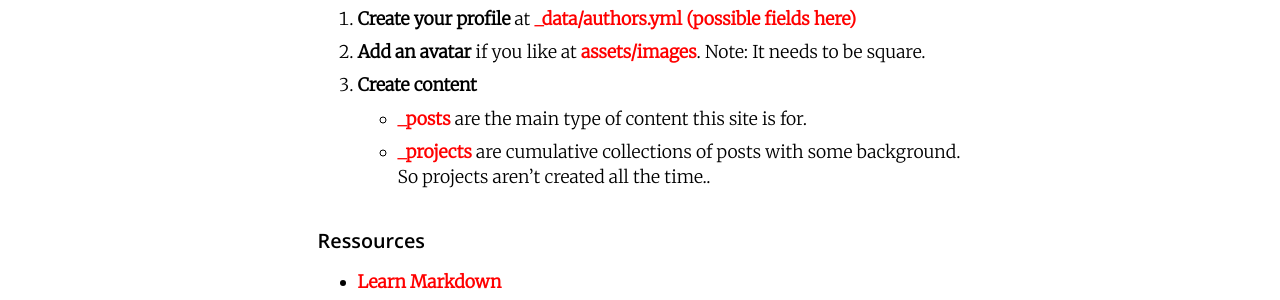
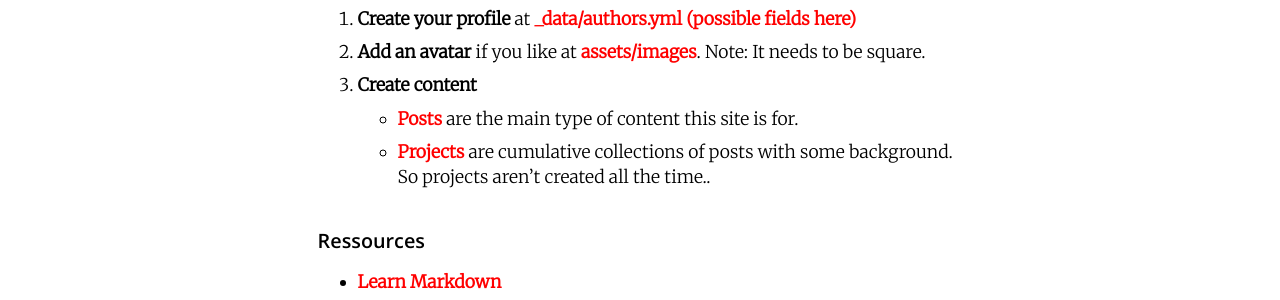
Before and after one commit to zidatalab/zidatalab.github.io, a Jekyll site: the page built from _pages/Internal.md, in a window 1280 px wide. Shown: the part 496-796 px from the top of the page. Built offline with Jekyll 4.4.1, drawn with Linux system fonts in a browser that asks for light colours; cached includes are drawn as plain includes; nearby versions of some CDN libraries.

```diff
--- a/_pages/Internal.md
+++ b/_pages/Internal.md
@@ -18,8 +18,8 @@ The github repository of this site is located here: [https://github.com/zidatala
 1. **Create your profile** at [_data/authors.yml](https://github.com/zidatalab/zidatalab.github.io/blob/master/_data/authors.yml)  [(possible fields here)](https://mmistakes.github.io/minimal-mistakes/docs/authors/)
 2. **Add an avatar** if you like at [assets/images](https://github.com/zidatalab/zidatalab.github.io/tree/master/assets/images). Note: It needs to be square.
 3. **Create content**
-  - [_posts](https://github.com/zidatalab/zidatalab.github.io/tree/master/_posts) are the main type of content this site is for.
-  - [_projects](https://github.com/zidatalab/zidatalab.github.io/tree/master/_projects) are cumulative collections of posts with some background. So projects aren't created all the time..
+  - [Posts](https://github.com/zidatalab/zidatalab.github.io/tree/master/_posts) are the main type of content this site is for.
+  - [Projects](https://github.com/zidatalab/zidatalab.github.io/tree/master/_projects) are cumulative collections of posts with some background. So projects aren't created all the time..
 
 ### Ressources
 
```
